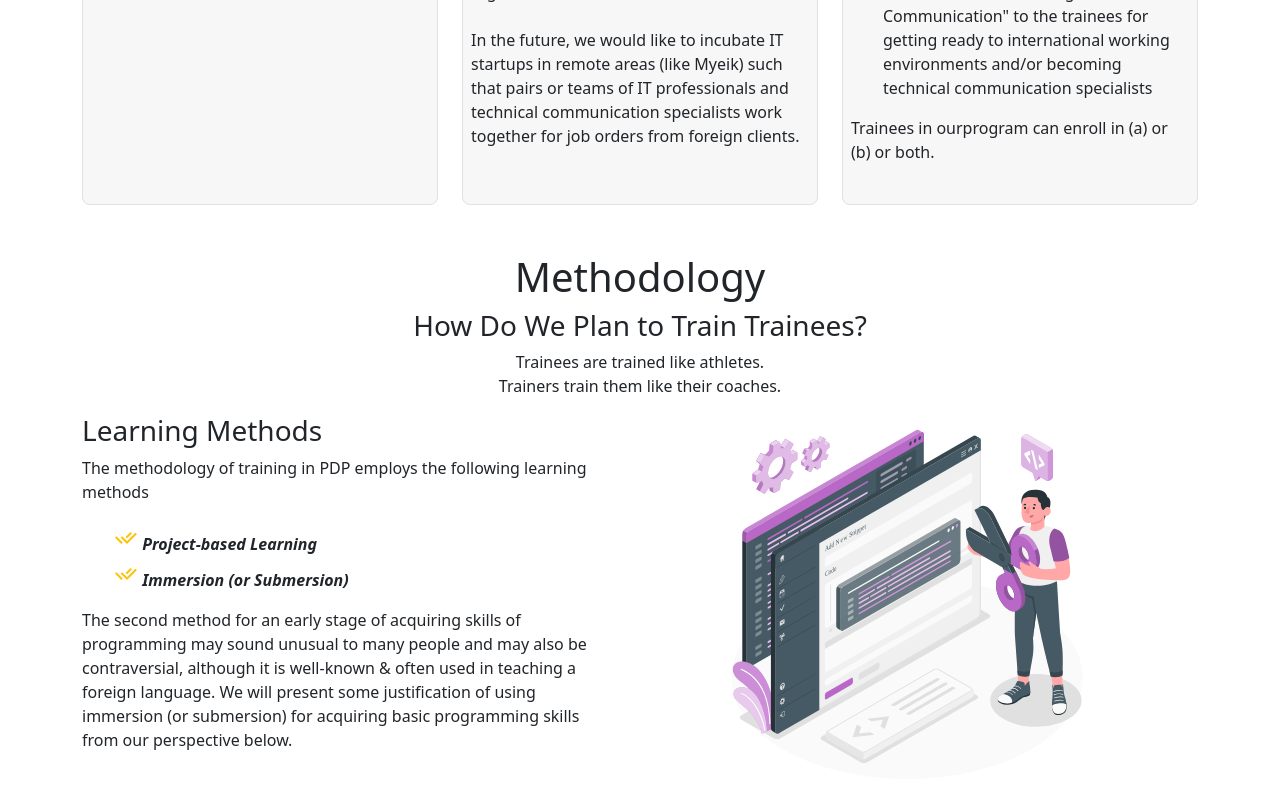
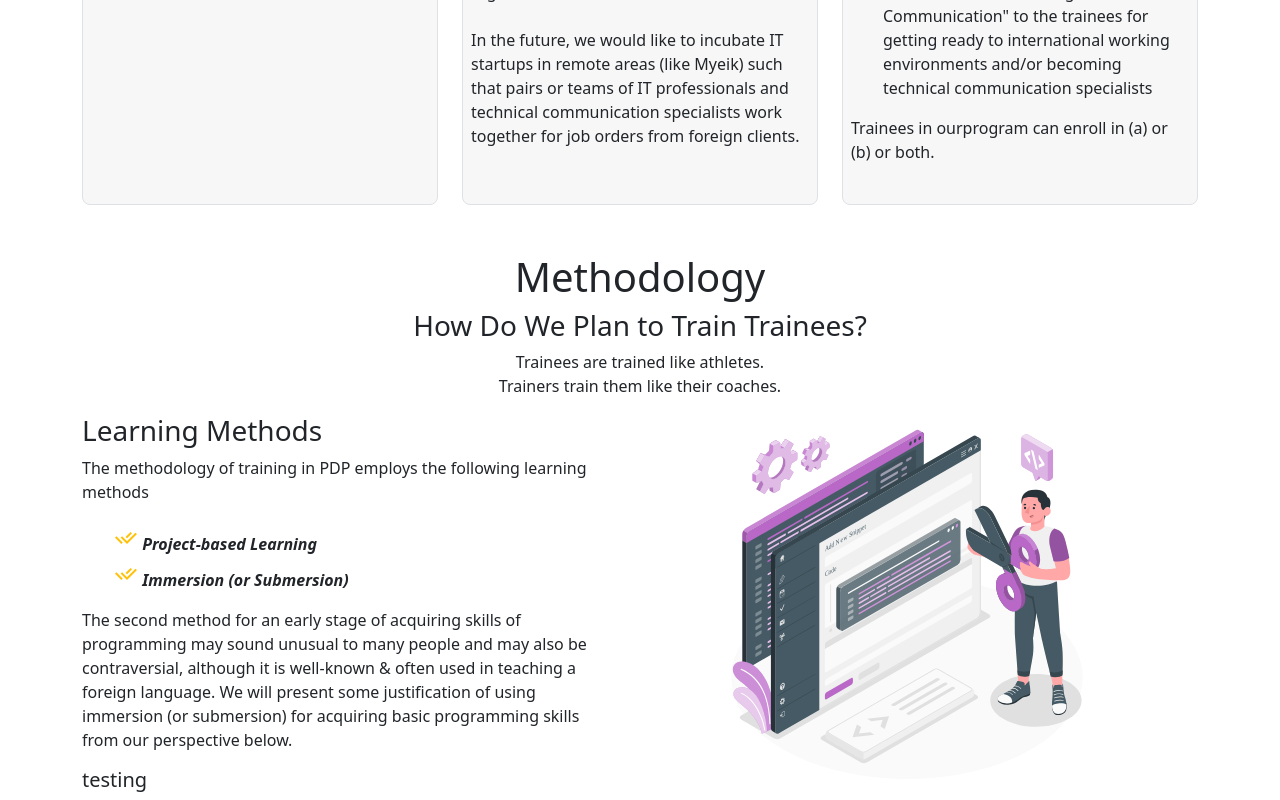
Before and after one commit to saw-pyae-phyoe/EIT-PDP, a plain HTML site: page index.html in a window 1280 px wide. Shown: the part 1062-1862 px from the top of the page. Drawn offline with nearby package versions, Linux system fonts and the light colour scheme.

Commit message:
Update index.html

```diff
--- a/index.html
+++ b/index.html
@@ -195,6 +195,7 @@
           present some justification of using immersion (or submersion) for acquiring basic programming skills from our
           perspective below.
           </p>
+          <h5>testing</h5>
         </div>
         <div class="text-center col-md-6 col-12">
           <img src="assets/images/Code snippets-amico.svg" width="70%" alt="" srcset="">
```
